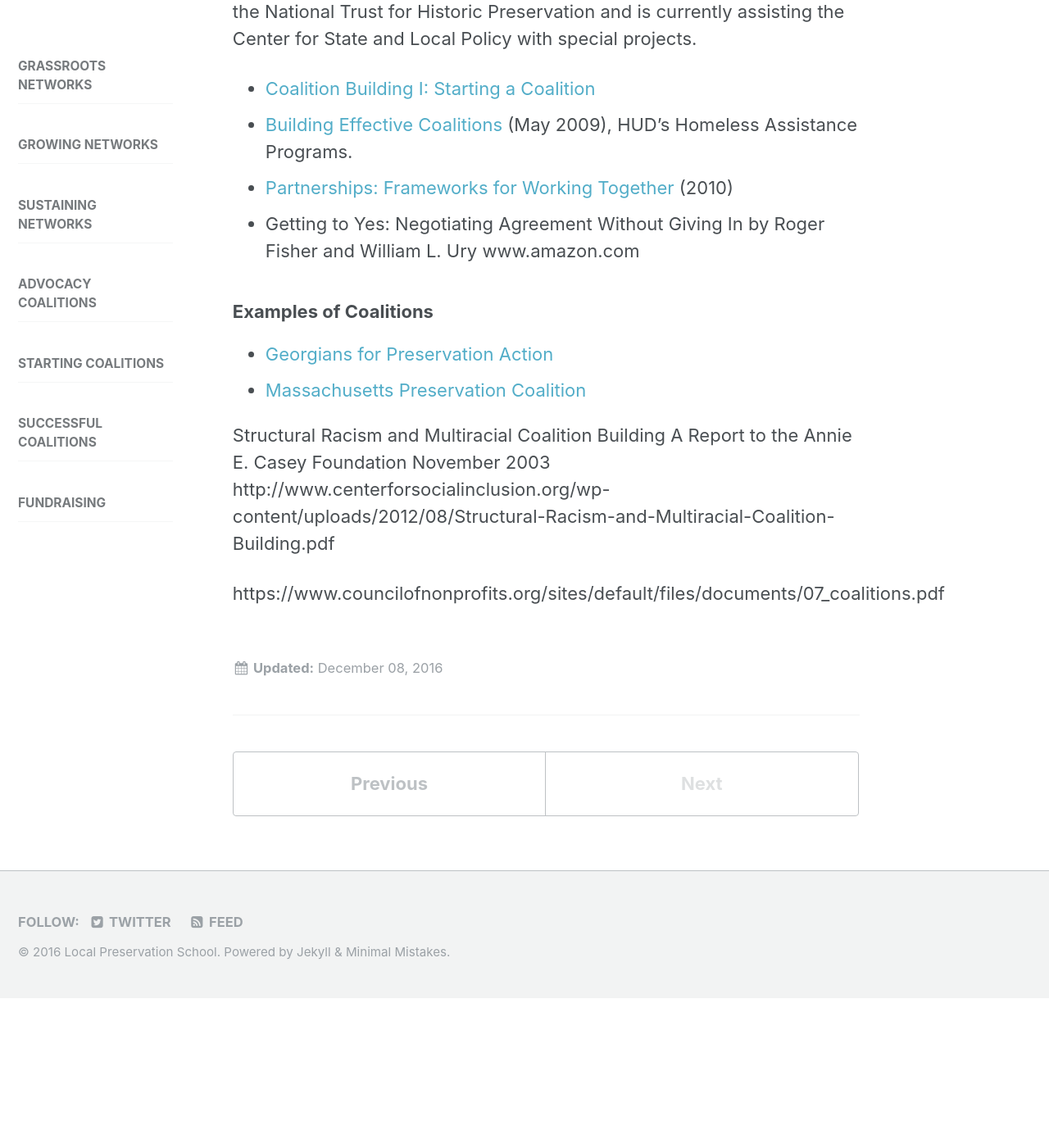
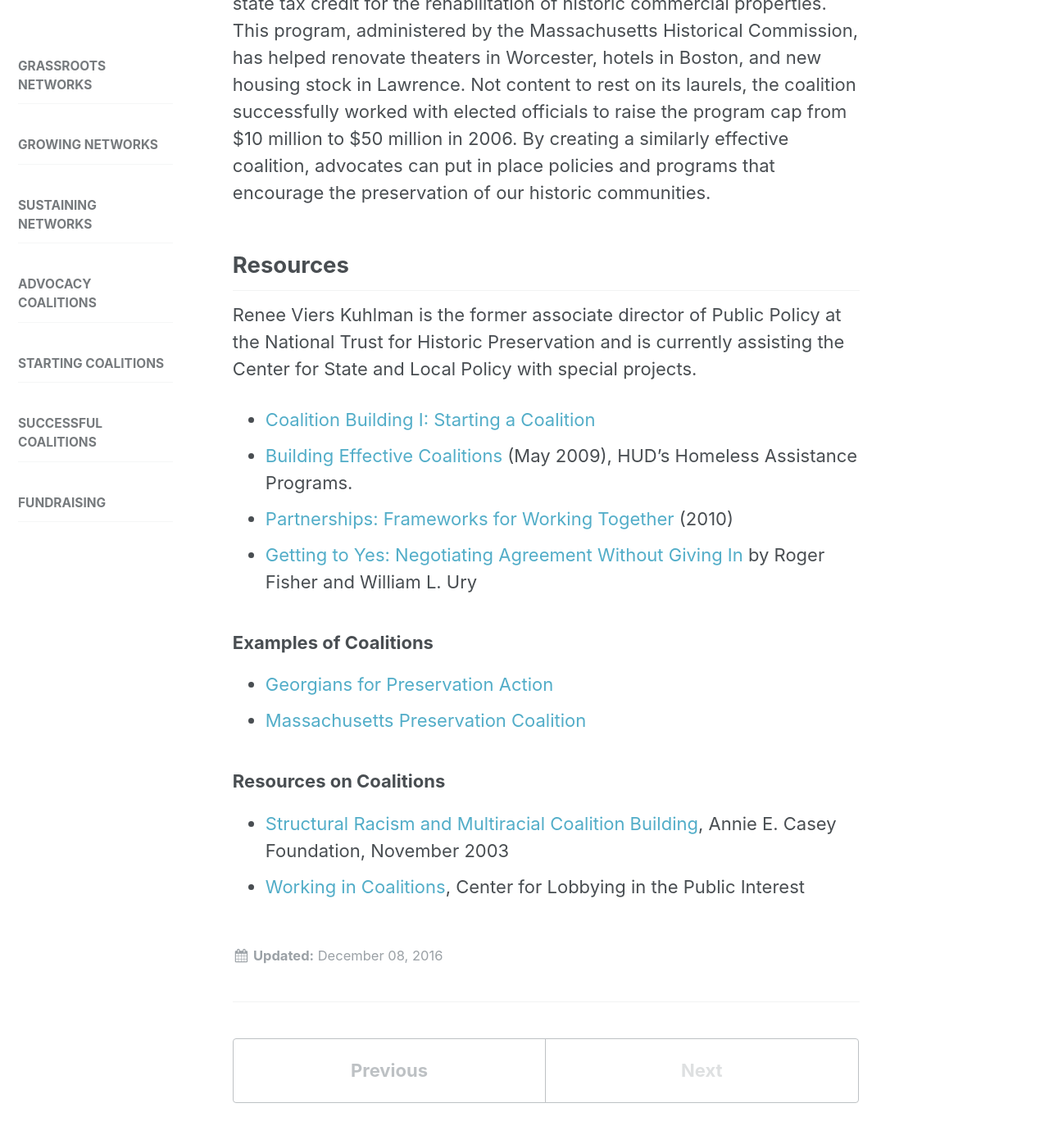
Before and after one commit to localpreservation/community, a Jekyll site: the page built from _guides/06-coalition.md, in a window 1280 px wide and 1400 px high, scrolled down 805 px. Shown: the top 1385 px of the window at 82% size. Built offline with Jekyll 4.4.1, drawn with Linux system fonts in a browser that asks for light colours; before the commit the page ends 2023 px from its top, so only the background shows below that; some of the changed text lies outside the part shown.

```diff
--- a/_guides/06-coalition.md
+++ b/_guides/06-coalition.md
@@ -14,16 +18,14 @@ Renee Viers Kuhlman is the former associate director of Public Policy at the Nat
 - [Coalition Building I: Starting a Coalition](http://ctb.ku.edu/en/table-of-contents/assessment/promotion-strategies/start-a-coaltion/main)
 - [Building Effective Coalitions](https://www.hudexchange.info/resources/documents/BuildingEffectiveCoalitions.pdf) (May 2009), HUD’s Homeless Assistance Programs.
 - [Partnerships: Frameworks for Working Together](http://www.strengtheningnonprofits.org/resources/guidebooks/Partnerships.pdf) (2010)
-- Getting to Yes: Negotiating Agreement Without Giving In by Roger Fisher and William L. Ury www.amazon.com
+- [Getting to Yes: Negotiating Agreement Without Giving In](https://en.wikipedia.org/wiki/Getting_to_Yes) by Roger Fisher and William L. Ury
 
 ### Examples of Coalitions
 
 - [Georgians for Preservation Action](http://www.georgiatrust.org/what/georgians_for_preservation_action.php)
 - [Massachusetts Preservation Coalition](http://www.preservationmass.org/preservation-coalition)
 
-Structural Racism and Multiracial Coalition Building
-A Report to the Annie E. Casey Foundation
-November 2003
-http://www.centerforsocialinclusion.org/wp-content/uploads/2012/08/Structural-Racism-and-Multiracial-Coalition-Building.pdf
+### Resources on Coalitions
 
-https://www.councilofnonprofits.org/sites/default/files/documents/07_coalitions.pdf
+- [Structural Racism and Multiracial Coalition Building](http://www.centerforsocialinclusion.org/wp-content/uploads/2012/08/Structural-Racism-and-Multiracial-Coalition-Building.pdf), Annie E. Casey Foundation, November 2003
+- [Working in Coalitions](https://www.councilofnonprofits.org/sites/default/files/documents/07_coalitions.pdf), Center for Lobbying in the Public Interest
```
Also changed, not shown: other parts of _guides/06-coalition.md (+4 -0 lines), _guides/01-grassroots.md (+13 -1 lines), _guides/02-grassroots.md (+5 -1 lines), _guides/03-grassroots.md (+10 -8 lines), _guides/04-coalition.md (+4 -0 lines), _guides/05-coalition.md (+6 -2 lines).
